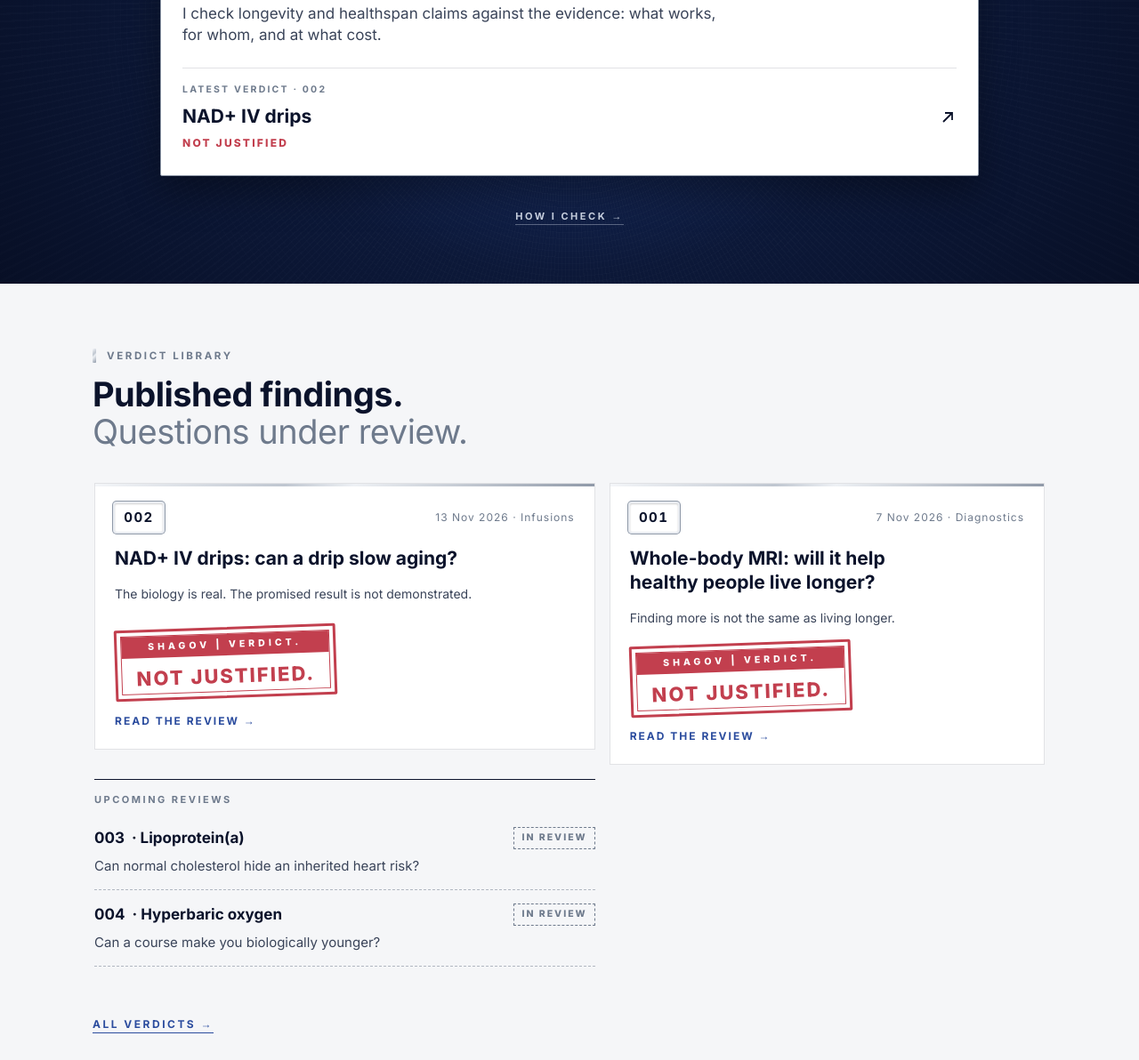
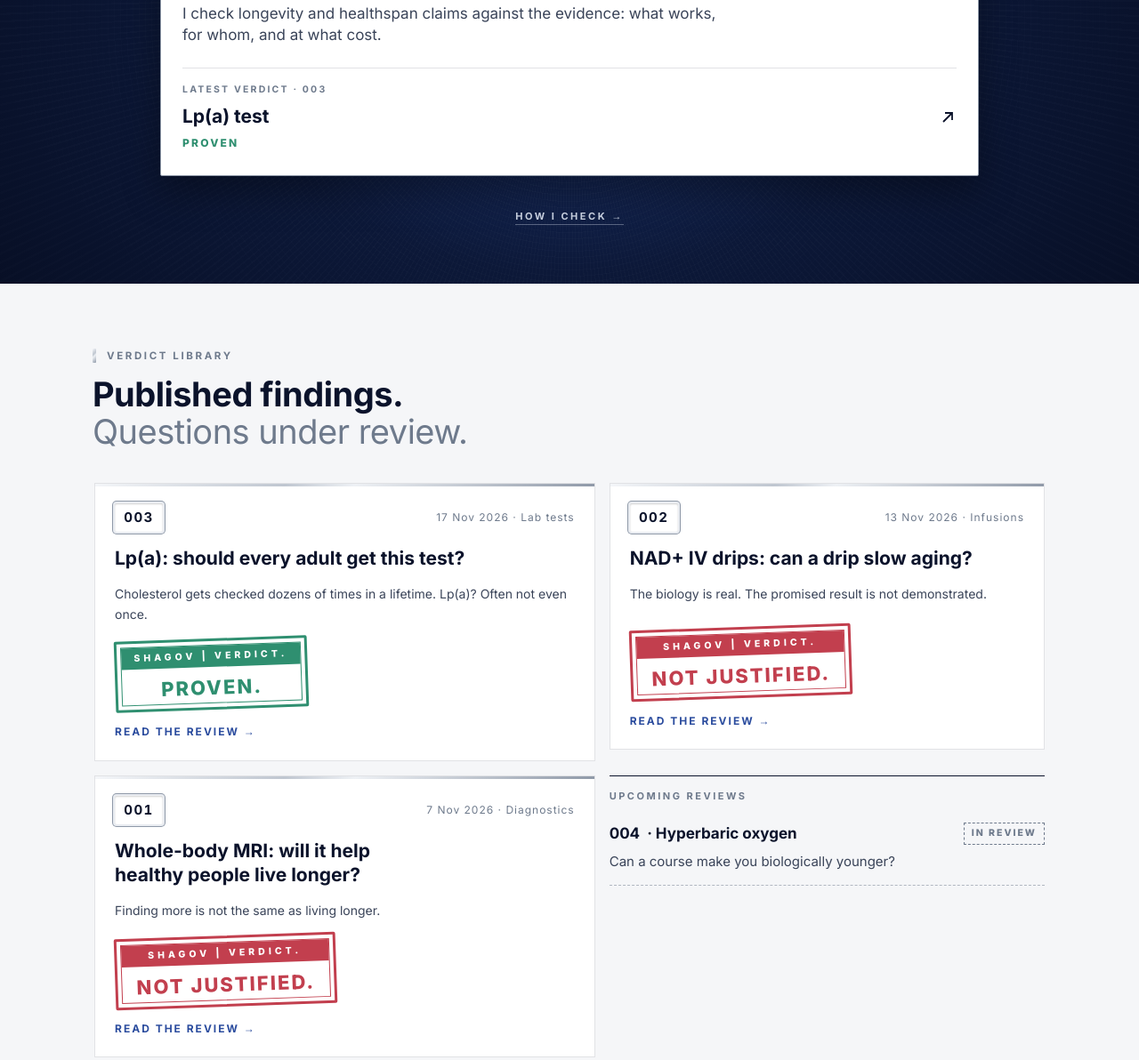
Before and after one commit to drshagov/shagov.pro, a plain HTML site: page index.html in a window 1280 px wide. Shown: the part 517-1709 px from the top of the page at 89% size. Drawn offline with Linux system fonts and the light colour scheme.

Commit message:
Home: VERDICT.003 published (17.11.2026)

```diff
--- a/index.html
+++ b/index.html
@@ -664,7 +664,7 @@ nav.main { flex-basis: auto !important; gap: 20px !important; }
           <span class="brand">SHAGOV | VERDICT.</span>
           <h1 class="big">Prove it.</h1>
           <p class="pl">I check longevity and healthspan claims against the evidence: what works, for whom, and at what cost.</p>
-          <a class="latest3" href="/verdict/002/"><span class="l1">Latest verdict · 002</span><span class="l2">NAD+ IV drips</span><span class="l4">Not justified</span><span class="go" aria-hidden="true"><svg viewBox="0 0 20 20" width="20" height="20"><path d="M5 15 L15 5 M7 5 H15 V13" fill="none" stroke="currentColor" stroke-width="1.8"/></svg></span></a>
+          <a class="latest3" href="/verdict/003/"><span class="l1">Latest verdict · 003</span><span class="l2">Lp(a) test</span><span class="l4" style="color: var(--emerald)">Proven</span><span class="go" aria-hidden="true"><svg viewBox="0 0 20 20" width="20" height="20"><path d="M5 15 L15 5 M7 5 H15 V13" fill="none" stroke="currentColor" stroke-width="1.8"/></svg></span></a>
         </div>
       </div>
             <p class="hero-foot"><a class="link sub" href="#how-i-check">How I check →</a></p>
@@ -675,6 +675,13 @@ nav.main { flex-basis: auto !important; gap: 20px !important; }
     <div class="wrap stack-lg">
       <div class="head"><div class="eyebrow">Verdict library</div><h2>Published findings. <span class="s">Questions under review.</span></h2></div>
       <div class="strip lib" aria-label="Verdict library">
+        <a class="vc" href="/verdict/003/">
+          <div class="top"><span class="date">003</span><span>17 Nov 2026 · Lab tests</span></div>
+          <h3>Lp(a): should every adult get this test?</h3>
+          <p class="muted small">Cholesterol gets checked dozens of times in a lifetime. Lp(a)? Often not even once.</p>
+          <span class="stamp s-p"><span class="in"><span class="band"><b>SHAGOV | VERDICT.</b></span><span class="word">Proven.</span></span></span>
+          <span class="read">Read the review →</span>
+        </a>
         <a class="vc" href="/verdict/002/">
           <div class="top"><span class="date">002</span><span>13 Nov 2026 · Infusions</span></div>
           <h3>NAD+ IV drips: can a drip slow aging?</h3>
@@ -691,7 +698,6 @@ nav.main { flex-basis: auto !important; gap: 20px !important; }
         </a>
         <div class="upcoming" aria-label="Upcoming reviews">
           <div class="up-h">Upcoming reviews</div>
-          <div class="up"><div class="up-t"><b>003</b> · Lipoprotein(a)<span class="ir">In review</span></div><p>Can normal cholesterol hide an inherited heart risk?</p></div>
           <div class="up"><div class="up-t"><b>004</b> · Hyperbaric oxygen<span class="ir">In review</span></div><p>Can a course make you biologically younger?</p></div>
         </div>
       </div>
@@ -746,6 +752,12 @@ nav.main { flex-basis: auto !important; gap: 20px !important; }
   <section class="sec">
     <div class="wrap stack-lg">
       <div class="rowlist">
+        <a class="row" href="/verdict/003/">
+          <span class="date">003</span>
+          <span><span class="rt">Lp(a): should every adult get this test?</span><br><span class="rd">Lab tests</span></span>
+          <span class="pill s-p">Proven</span>
+          <span class="rd rd2">17 Nov 2026</span>
+        </a>
         <a class="row" href="#verdict-001">
           <span class="date">001</span>
           <span><span class="rt">Whole-body MRI: will it help healthy people live longer?</span><br><span class="rd">Diagnostics</span></span>
@@ -758,12 +770,6 @@ nav.main { flex-basis: auto !important; gap: 20px !important; }
           <span class="pill s-nj">Not justified</span>
           <span class="rd rd2">13 Nov 2026</span>
         </a>
-        <div class="row soon">
-          <span class="date">003</span>
-          <span><span class="rt">Lipoprotein(a): can normal cholesterol hide an inherited heart risk?</span><br><span class="rd">Lab tests · Review in progress</span></span>
-          <span class="pill s-ir">In review</span>
-          <span class="rd rd2"></span>
-        </div>
         <div class="row soon">
           <span class="date">004</span>
           <span><span class="rt">Hyperbaric oxygen: can a course make you biologically younger?</span><br><span class="rd">Procedures · Review in progress</span></span>
```
Also changed, not shown: verdict/003/index.html (+0 -1 lines).
